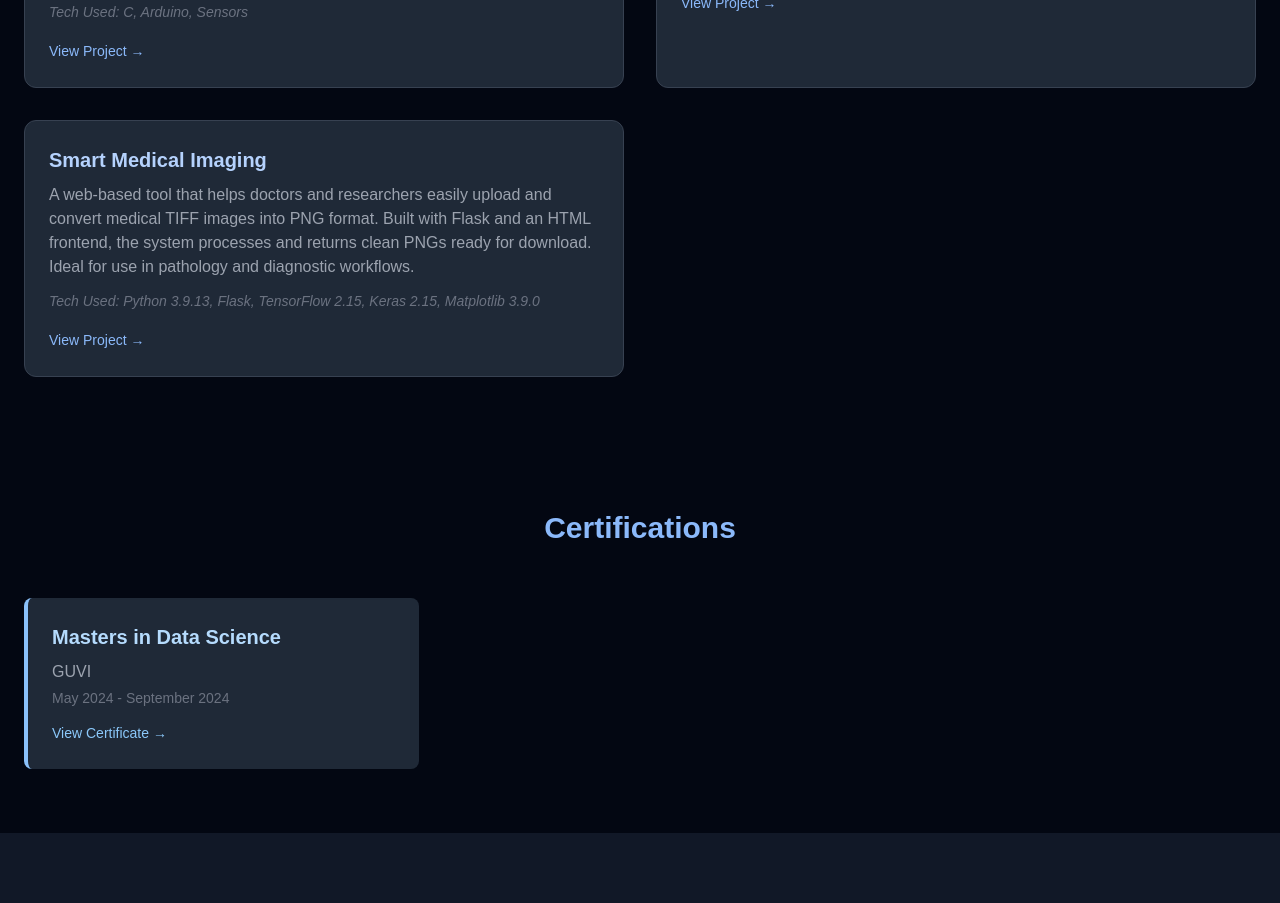
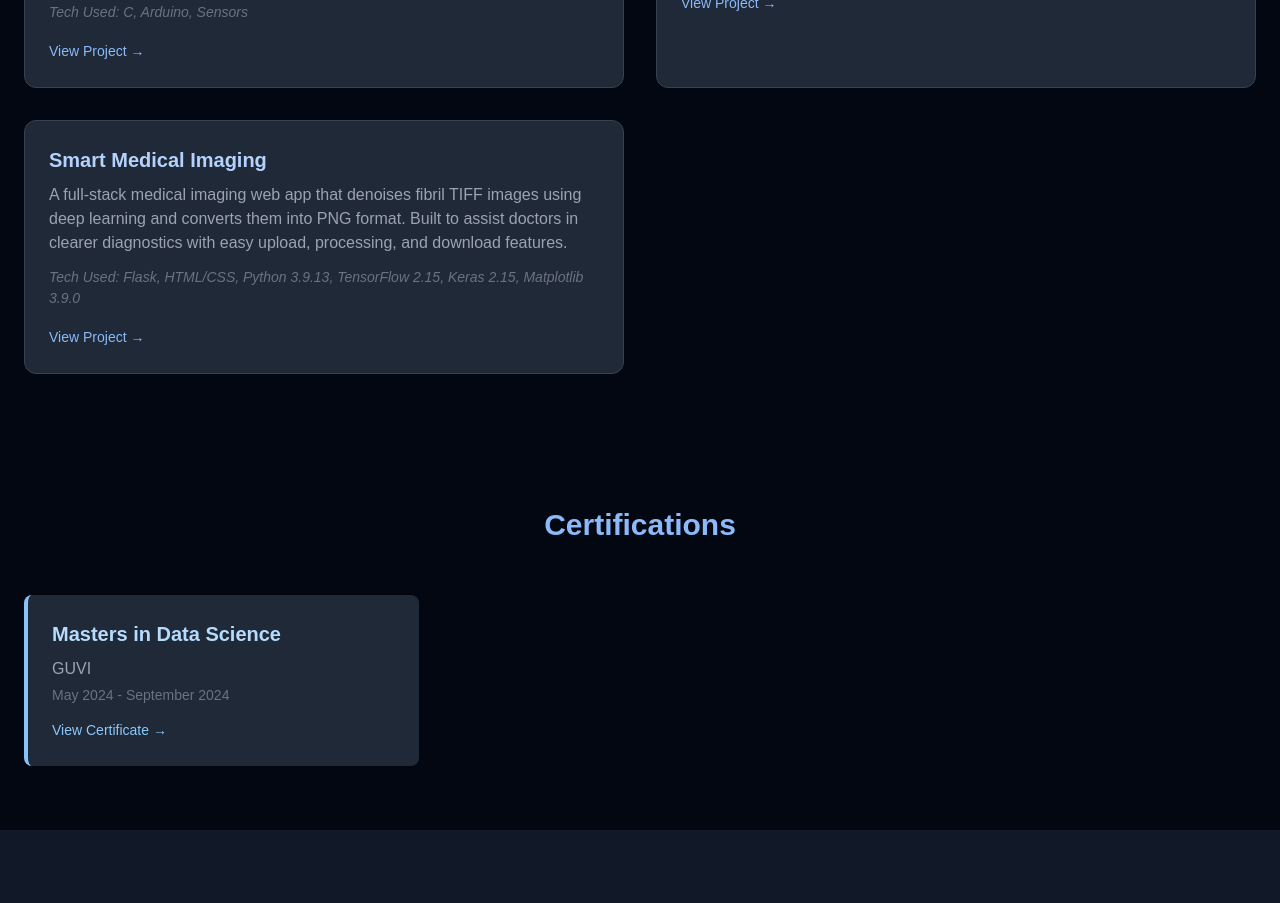
Before and after one commit to saileeallyadwar/my-portfolio, a React (Create React App) app: page / in a window 1280 px wide. Shown: the part 2920-3823 px from the top of the page. Built offline with nearby package versions, Linux system fonts and the light colour scheme.

Commit message:
again smart medical imaging

```diff
--- a/src/components/Projects/Projects.jsx
+++ b/src/components/Projects/Projects.jsx
@@ -27,8 +27,9 @@ const projects = [
   },
   {
     title: "Smart Medical Imaging",
-    desc: "A web-based tool that helps doctors and researchers easily upload and convert medical TIFF images into PNG format. Built with Flask and an HTML frontend, the system processes and returns clean PNGs ready for download. Ideal for use in pathology and diagnostic workflows.",
-    tech: "Python 3.9.13, Flask, TensorFlow 2.15, Keras 2.15, Matplotlib 3.9.0",
+    desc: "A full-stack medical imaging web app that denoises fibril TIFF images using deep learning and converts them into PNG format. Built to assist doctors in clearer diagnostics with easy upload, processing, and download features.",
+    tech: "Flask, HTML/CSS, Python 3.9.13, TensorFlow 2.15, Keras 2.15, Matplotlib 3.9.0",
+    link: "https://github.com/saileeallyadwar/fibril-app",
   }
 ];
 
```
